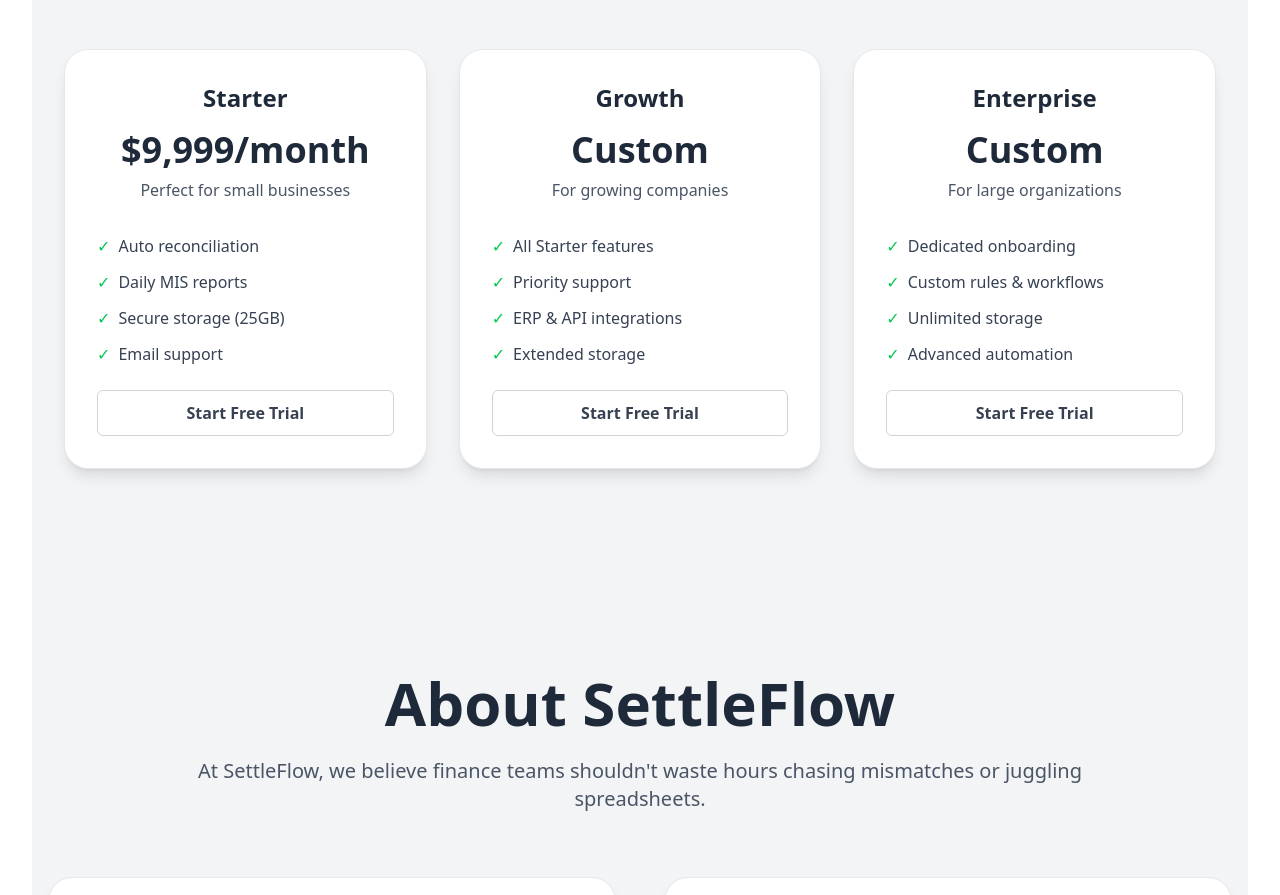
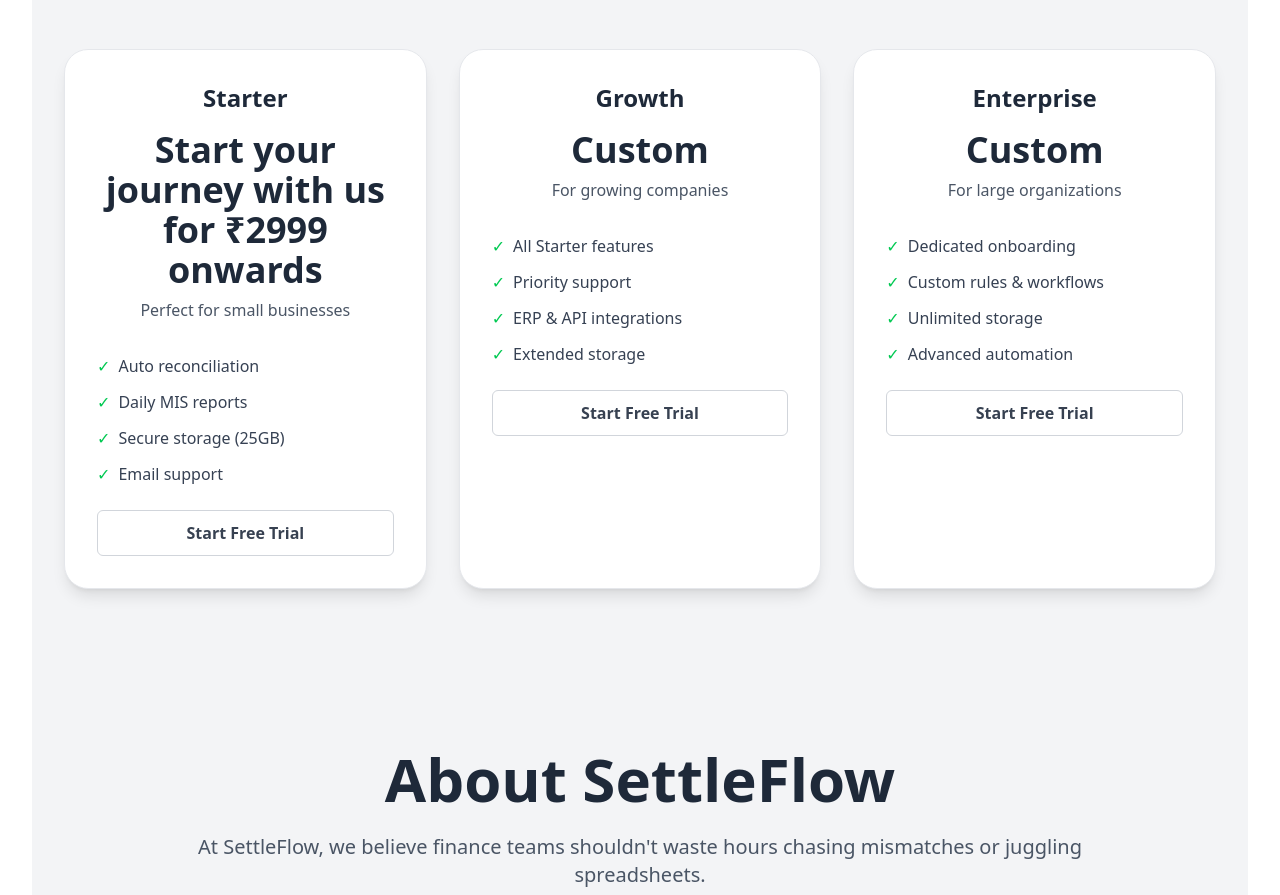
Before and after one commit to TusharSrivastav20/SettleFlow, a React (Vite) app: page / in a window 1280 px wide. Shown: the part 2240-3135 px from the top of the page. Built offline with nearby package versions, Linux system fonts and the light colour scheme.

Commit message:
Price Updated (₹2999)

```diff
--- a/src/components/Pricing/Pricing.jsx
+++ b/src/components/Pricing/Pricing.jsx
@@ -3,7 +3,7 @@
 const plans = [
   {
     name: "Starter",
-    price: "$9,999/month",
+    price: "Start your journey with us for ₹2999 onwards",
     desc: "Perfect for small businesses",
     features: ["Auto reconciliation", "Daily MIS reports", "Secure storage (25GB)", "Email support"],
   },
```
